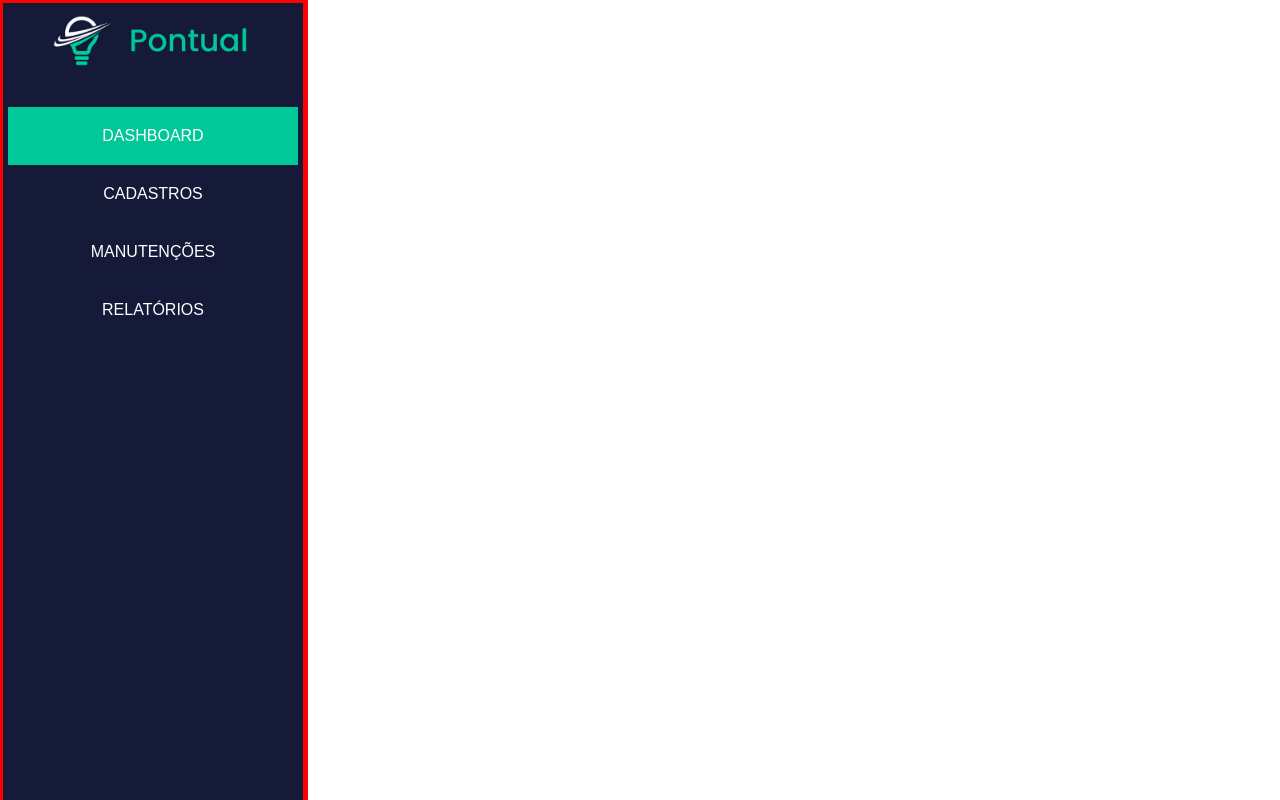
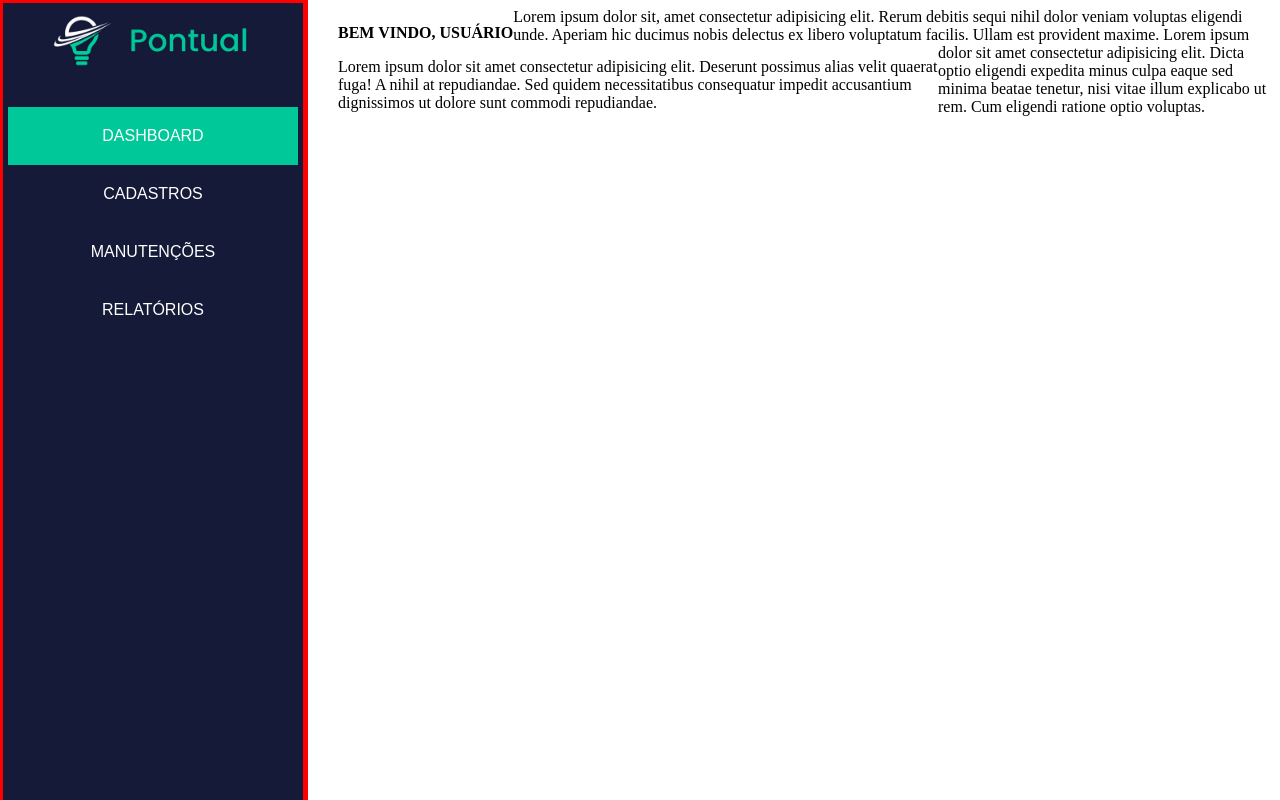
Before and after one commit to LHenrique2502/pontual-sistema-de-ponto, a PHP site: page / in a window 1280 px wide. Run offline with PHP 8.4, Linux system fonts and the light colour scheme; some web fonts are replaced.

Commit message:
sinc notebooks

```diff
--- a/estilo.css
+++ b/estilo.css
@@ -47,3 +47,29 @@ div#menu li :hover {
 img {
     padding-bottom: 20px;
 }
+
+section#cabecalho {
+    display: block;
+    width: auto;
+    float: inline-start;
+    padding-left: 330px;
+}
+
+section#cabecalho p {
+    font-weight: bolder;
+    text-transform: uppercase;
+}
+
+section#funcionarios-ativos {
+    display: block;
+    width: 600px;
+    float: left;
+    padding-left: 330px;
+}
+
+aside#sua-atividade {
+    display: block;
+    width: 400px;
+    float: right;
+    padding-right: 40px;
+}
--- a/index.html
+++ b/index.html
@@ -23,6 +23,18 @@
         </ul>
     </div>
 
+    <section id="cabecalho">
+        <p>Bem Vindo, usuário</p>
+    </section>
+
+    <section id="funcionarios-ativos">
+        Lorem ipsum dolor sit amet consectetur adipisicing elit. Deserunt possimus alias velit quaerat fuga! A nihil at repudiandae. Sed quidem necessitatibus consequatur impedit accusantium dignissimos ut dolore sunt commodi repudiandae.
+    </section>
+
+    <aside id="sua atividade">
+        Lorem ipsum dolor sit, amet consectetur adipisicing elit. Rerum debitis sequi nihil dolor veniam voluptas eligendi unde. Aperiam hic ducimus nobis delectus ex libero voluptatum facilis. Ullam est provident maxime. Lorem ipsum dolor sit amet consectetur adipisicing elit. Dicta optio eligendi expedita minus culpa eaque sed minima beatae tenetur, nisi vitae illum explicabo ut rem. Cum eligendi ratione optio voluptas.
+    </aside>
+
 </body>
 
 </html>
```
